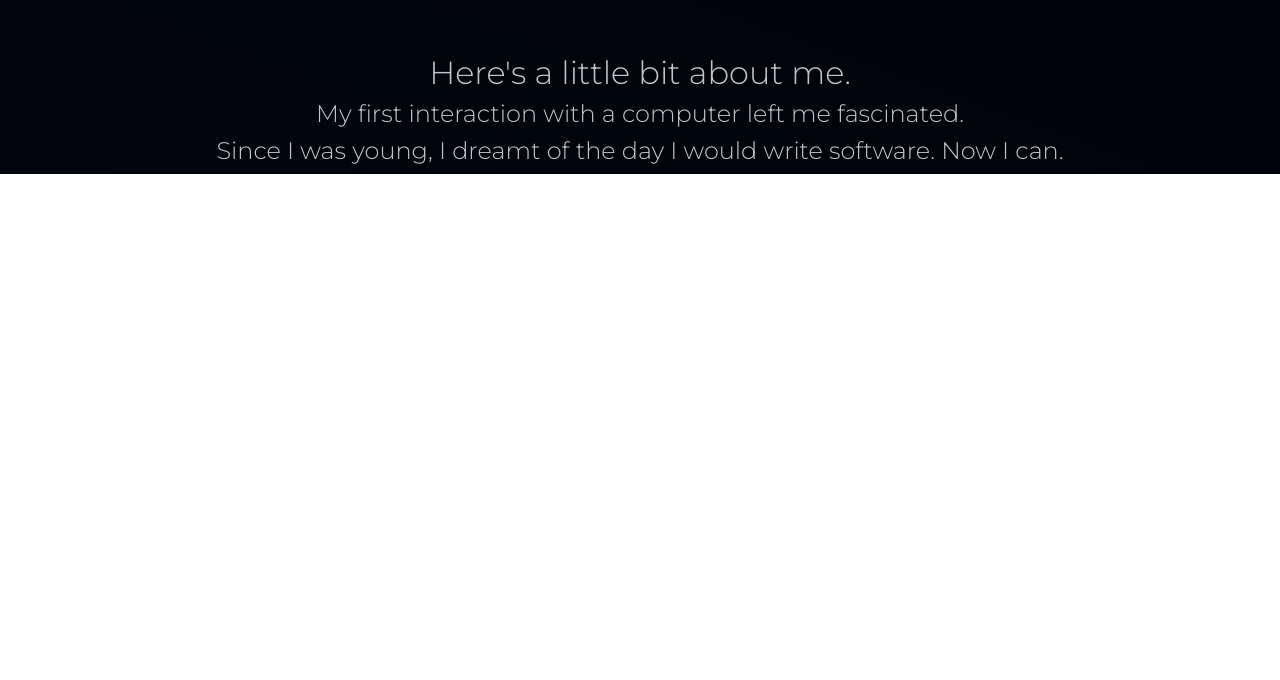
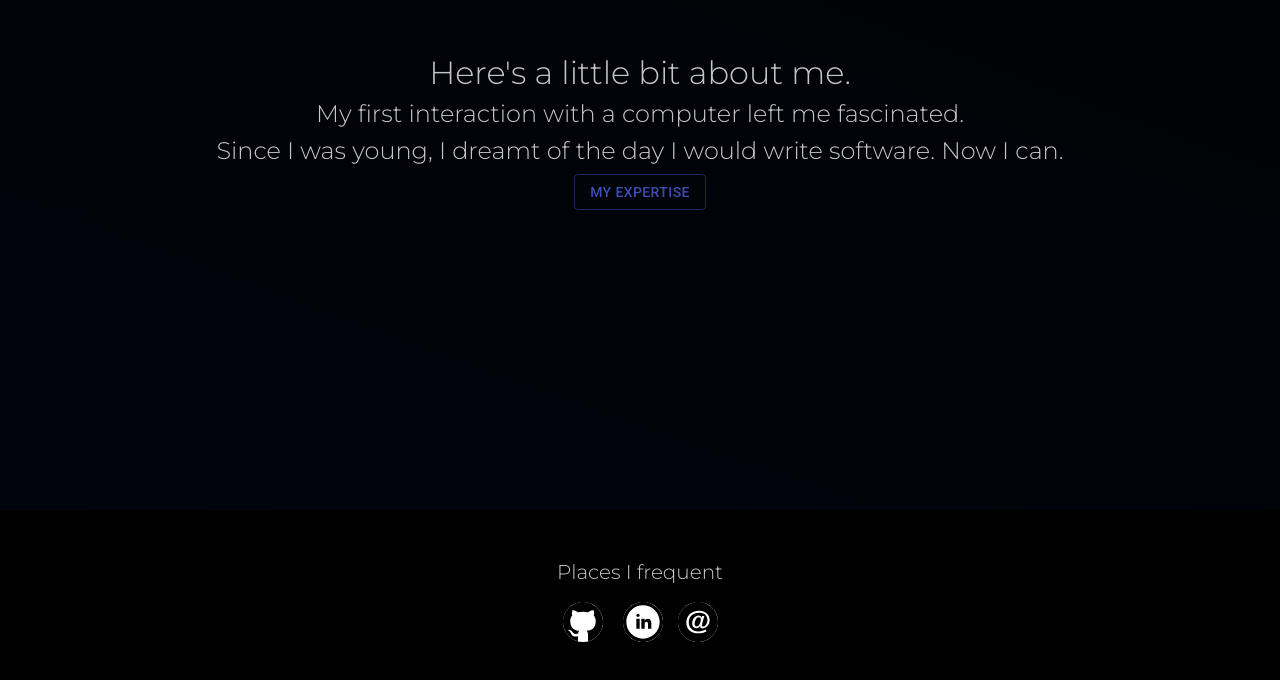
Before and after one commit to jalallll/personalSite, a React (Create React App) app: page /contact in a window 1280 px wide. Shown: the part 802-1482 px from the top of the page. Before the commit the page ends 976 px from the top, so only its background shows below. Built offline with nearby package versions, Linux system fonts and the light colour scheme.

Commit message:
footer all done

```diff
--- a/public/index.html
+++ b/public/index.html
@@ -10,6 +10,14 @@
       src="https://unpkg.com/react-dom/umd/react-dom.production.min.js"
       crossorigin
     ></script>
+    <link
+      rel="stylesheet"
+      href="https://fonts.googleapis.com/css?family=Roboto:300,400,500,700&display=swap"
+    />
+    <link
+      rel="stylesheet"
+      href="https://fonts.googleapis.com/icon?family=Material+Icons"
+    />
 
     <link
       href="https://unpkg.com/tailwindcss@^2/dist/tailwind.min.css"
@@ -32,10 +40,7 @@
     <link rel="icon" href="%PUBLIC_URL%/favicon.ico" />
     <meta name="viewport" content="width=device-width, initial-scale=1" />
     <meta name="theme-color" content="#000000" />
-    <meta
-      name="description"
-      content="Web site created using create-react-app"
-    />
+    <meta name="description" content="" />
     <link rel="apple-touch-icon" href="%PUBLIC_URL%/logo192.png" />
     <!--
       manifest.json provides metadata used when your web app is installed on a
--- /dev/null
+++ b/src/Components/About/About.js
@@ -0,0 +1,26 @@
+import React from "react";
+import Container from "react-bootstrap/Container";
+import Row from "react-bootstrap/Row";
+import Col from "react-bootstrap/Col";
+import Button from "@material-ui/core/Button";
+const About = () => {
+  return (
+    <Container className="d-flex flex-col align-items-center">
+      <Row className="d-flex">
+        <h2>Here's a little bit about me.</h2>
+      </Row>
+      <Row className="d-flex flex-col align-items-center">
+        <h4>My first interaction with a computer left me fascinated.</h4>
+        <h4>
+          Since I was young, I dreamt of the day I would write software. Now I
+          can.
+        </h4>
+        <Button variant="outlined" color="primary" className="btn">
+          My Expertise
+        </Button>
+      </Row>
+    </Container>
+  );
+};
+
+export default About;
--- a/src/Components/Footer/Footer.js
+++ b/src/Components/Footer/Footer.js
@@ -1,7 +1,56 @@
 import React from "react";
+import Container from "react-bootstrap/Container";
+import Col from "react-bootstrap/Col";
+import Row from "react-bootstrap/Row";
 
 const Footer = () => {
-  return <p class=" flex justify-center w-full">Copyright © 2021 Jalal</p>;
+  return (
+    <div className="footer ">
+      <Row className="d-flex justify-content-center">
+        <h5>Places I frequent</h5>
+      </Row>
+      <Row className="d-flex flex-row justify-content-center align-content-center">
+        <a href="https://github.com/jalallll">
+          <div className="github-icon">
+            <svg
+              xmlns="http://www.w3.org/2000/svg"
+              width="40"
+              height="40"
+              viewBox="0 0 24 24"
+            >
+              <path d="M12 0c-6.626 0-12 5.373-12 12 0 5.302 3.438 9.8 8.207 11.387.599.111.793-.261.793-.577v-2.234c-3.338.726-4.033-1.416-4.033-1.416-.546-1.387-1.333-1.756-1.333-1.756-1.089-.745.083-.729.083-.729 1.205.084 1.839 1.237 1.839 1.237 1.07 1.834 2.807 1.304 3.492.997.107-.775.418-1.305.762-1.604-2.665-.305-5.467-1.334-5.467-5.931 0-1.311.469-2.381 1.236-3.221-.124-.303-.535-1.524.117-3.176 0 0 1.008-.322 3.301 1.23.957-.266 1.983-.399 3.003-.404 1.02.005 2.047.138 3.006.404 2.291-1.552 3.297-1.23 3.297-1.23.653 1.653.242 2.874.118 3.176.77.84 1.235 1.911 1.235 3.221 0 4.609-2.807 5.624-5.479 5.921.43.372.823 1.102.823 2.222v3.293c0 .319.192.694.801.576 4.765-1.589 8.199-6.086 8.199-11.386 0-6.627-5.373-12-12-12z" />
+            </svg>
+          </div>
+        </a>
+
+        <a href="https://www.linkedin.com/in/jalal-q-5352a31b0/">
+          <div className="linkedin-icon">
+            <svg
+              xmlns="http://www.w3.org/2000/svg"
+              width="40"
+              height="40"
+              viewBox="0 0 24 24"
+            >
+              <path d="M12 2c5.514 0 10 4.486 10 10s-4.486 10-10 10-10-4.486-10-10 4.486-10 10-10zm0-2c-6.627 0-12 5.373-12 12s5.373 12 12 12 12-5.373 12-12-5.373-12-12-12zm-2 8c0 .557-.447 1.008-1 1.008s-1-.45-1-1.008c0-.557.447-1.008 1-1.008s1 .452 1 1.008zm0 2h-2v6h2v-6zm3 0h-2v6h2v-2.861c0-1.722 2.002-1.881 2.002 0v2.861h1.998v-3.359c0-3.284-3.128-3.164-4-1.548v-1.093z" />
+            </svg>
+          </div>
+        </a>
+
+        <a href="mailto:jquresh3@uwo.ca">
+          <div className="email-icon">
+            <svg
+              xmlns="http://www.w3.org/2000/svg"
+              width="40"
+              height="40"
+              viewBox="0 0 24 24"
+            >
+              <path d="M13.718 10.528c0 .792-.268 1.829-.684 2.642-1.009 1.98-3.063 1.967-3.063-.14 0-.786.27-1.799.687-2.58 1.021-1.925 3.06-1.624 3.06.078zm10.282 1.472c0 6.627-5.373 12-12 12s-12-5.373-12-12 5.373-12 12-12 12 5.373 12 12zm-5-1.194c0-3.246-2.631-5.601-6.256-5.601-4.967 0-7.744 3.149-7.744 7.073 0 3.672 2.467 6.517 7.024 6.517 2.52 0 4.124-.726 5.122-1.288l-.687-.991c-1.022.593-2.251 1.136-4.256 1.136-3.429 0-5.733-2.199-5.733-5.473 0-5.714 6.401-6.758 9.214-5.071 2.624 1.642 2.524 5.578.582 7.083-1.034.826-2.199.799-1.821-.756 0 0 1.212-4.489 1.354-4.975h-1.364l-.271.952c-.278-.785-.943-1.295-1.911-1.295-2.018 0-3.722 2.19-3.722 4.783 0 1.73.913 2.804 2.38 2.804 1.283 0 1.95-.726 2.364-1.373-.3 2.898 5.725 1.557 5.725-3.525z" />
+            </svg>
+          </div>
+        </a>
+      </Row>
+    </div>
+  );
 };
 
 export default Footer;
--- a/src/Components/Skills/Skills.js
+++ b/src/Components/Skills/Skills.js
@@ -2,21 +2,9 @@ import React from "react";
 import Container from "react-bootstrap/Container";
 import Row from "react-bootstrap/Row";
 import Col from "react-bootstrap/Col";
+import Button from "@material-ui/core/Button";
 const Skills = () => {
-  return (
-    <Container className="d-flex flex-col align-items-center">
-      <Row className="d-flex">
-        <h2>Here's a little bit about me.</h2>
-      </Row>
-      <Row className="d-flex flex-col align-items-center">
-        <h4>My first interaction with a computer left me fascinated.</h4>
-        <h4>
-          Since I was young, I dreamt of the day I would write software. Now I
-          can.
-        </h4>
-      </Row>
-    </Container>
-  );
+  return <div>skill</div>;
 };
 
 export default Skills;
--- a/src/Home.js
+++ b/src/Home.js
@@ -1,7 +1,7 @@
 import React, { Component } from "react";
 import NavBar from "./Components/Navbar/Navbar.js";
 import Hero from "./Components/Hero/Hero.js";
-import Skills from "./Components/Skills/Skills.js";
+import About from "./Components/About/About.js";
 import hello from "./assets/hello.png";
 
 import Container from "react-bootstrap/Container";
@@ -9,6 +9,7 @@ import Row from "react-bootstrap/Row";
 import Col from "react-bootstrap/Col";
 import Button from "@material-ui/core/Button";
 import { Link } from "react-scroll";
+import Footer from "./Components/Footer/Footer.js";
 const Home = () => {
   return (
     <div className="home ">
@@ -18,10 +19,10 @@ const Home = () => {
           <Row className="pt-5 hero">
             <Col
               sm={true}
-              className="pt-5 mt-5 d-flex flex-col align-items-center"
+              className="pt-5 mt-5 d-flex flex-col align-items-center text-center"
             >
               <h2>Hello, my name is Jalal.</h2>
-              <h2>I'm a Full Stack Software Developer.</h2>
+              <h2>I develop software.</h2>
               <Link
                 activeClass="active"
                 to="Skills"
@@ -37,9 +38,10 @@ const Home = () => {
           </Row>
         </Container>
         <Container className="" id="Skills">
-          <Skills />
+          <About />
         </Container>
       </div>
+      <Footer />
     </div>
   );
 };
--- a/src/index.css
+++ b/src/index.css
@@ -77,3 +77,46 @@ img {
 .navbar {
   background-color: black;
 }
+
+.footer {
+  margin-top: 300px;
+  padding-bottom: 50px;
+  padding-top: 50px;
+  background-color: black;
+  width: 100%;
+}
+
+#underline {
+  background-color: aqua;
+  border-radius: 5px;
+}
+.btn {
+  margin-top: 300px;
+}
+
+.github-icon {
+  margin: 5px;
+  margin-top: 10px;
+  margin-right: 10px;
+
+  background-color: white;
+  border-radius: 50%;
+}
+.linkedin-icon {
+  margin: 5px;
+  margin-top: 10px;
+  margin-left: 10px;
+  background-color: white;
+  border-radius: 50%;
+}
+.email-icon {
+  margin: 5px;
+  margin-top: 10px;
+  margin-left: 10px;
+  background-color: white;
+  border-radius: 50%;
+}
+
+svg:hover {
+  fill: blue;
+}
```
